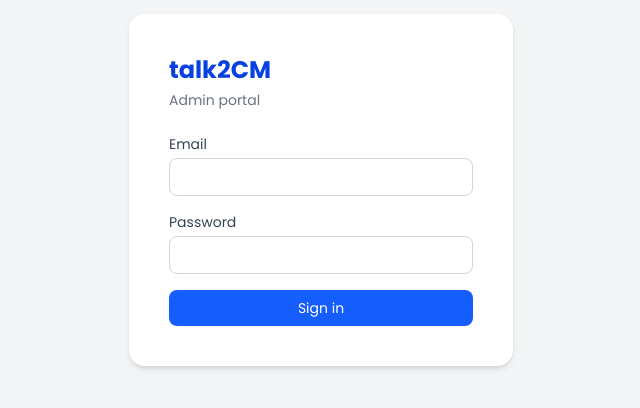
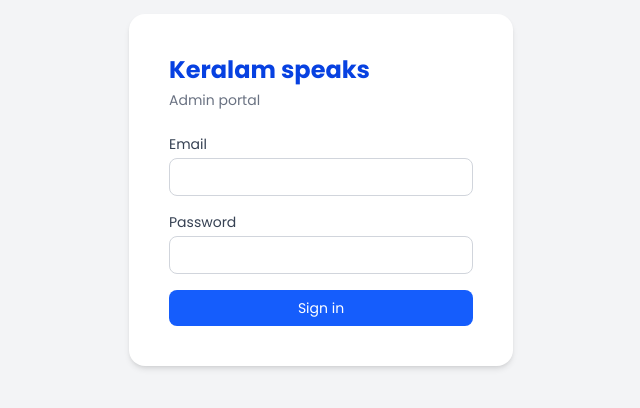
Before and after one commit to Nandan-9/t2c_frontend, a Next.js app: page /admin/login in a window 1280 px wide. Shown: the part 210-618 px from the top of the page, without its empty margins (319-959 px from the left). Built offline with nearby package versions, Linux system fonts and the light colour scheme; no server answers.

Commit message:
refactored "talk2cm  to keralamspeaks"

```diff
--- a/app/(main)/layout.tsx
+++ b/app/(main)/layout.tsx
@@ -66,7 +66,7 @@ function Sidebar({ onNewPost }: { onNewPost: () => void }) {
           <span className="text-white font-bold text-sm">T</span>
         </div>
         <div>
-          <p className="font-bold text-[#4F46E5] leading-tight">Talk2CM</p>
+          <p className="font-bold text-[#4F46E5] leading-tight">Keralam speaks</p>
           <p className="text-xs text-gray-400">For the people</p>
         </div>
       </div>
--- a/app/admin/layout.tsx
+++ b/app/admin/layout.tsx
@@ -32,7 +32,7 @@ export default function AdminLayout({ children }: { children: React.ReactNode })
       <aside className="w-56 bg-white border-r border-gray-200 flex flex-col">
         <div className="px-6 py-5 border-b border-gray-200">
           <span className="font-bold text-lg" style={{ color: "#0741E1" }}>
-            talk2CM
+            Keralam speaks
           </span>
           <p className="text-xs text-gray-400 mt-0.5">Admin</p>
         </div>
--- a/app/admin/login/page.tsx
+++ b/app/admin/login/page.tsx
@@ -30,7 +30,7 @@ export default function AdminLoginPage() {
       <div className="bg-white rounded-2xl shadow-md p-10 w-full max-w-sm flex flex-col gap-6">
         <div className="flex flex-col gap-1">
           <h1 className="text-2xl font-bold" style={{ color: "#0741E1" }}>
-            talk2CM
+            Keralam speaks
           </h1>
           <p className="text-sm text-gray-500">Admin portal</p>
         </div>
--- a/app/layout.tsx
+++ b/app/layout.tsx
@@ -9,8 +9,8 @@ const poppins = Poppins({
 });
 
 export const metadata: Metadata = {
-  title: "talk2CM",
-  description: "talk2CM",
+  title: "keralamspeaks",
+  description: "keralamspeaks",
 };
 
 export default function RootLayout({
--- a/components/KeralaMap.tsx
+++ b/components/KeralaMap.tsx
@@ -152,7 +152,7 @@ export default function KeralaMap() {
             <span className="text-white font-bold text-sm">T</span>
           </div>
           <div>
-            <p className="font-bold text-[#4F46E5] leading-tight text-sm">Talk2CM</p>
+            <p className="font-bold text-[#4F46E5] leading-tight text-sm">keralam speaks</p>
             <p className="text-xs text-gray-400">Kerala at a glance</p>
           </div>
         </div>
```
